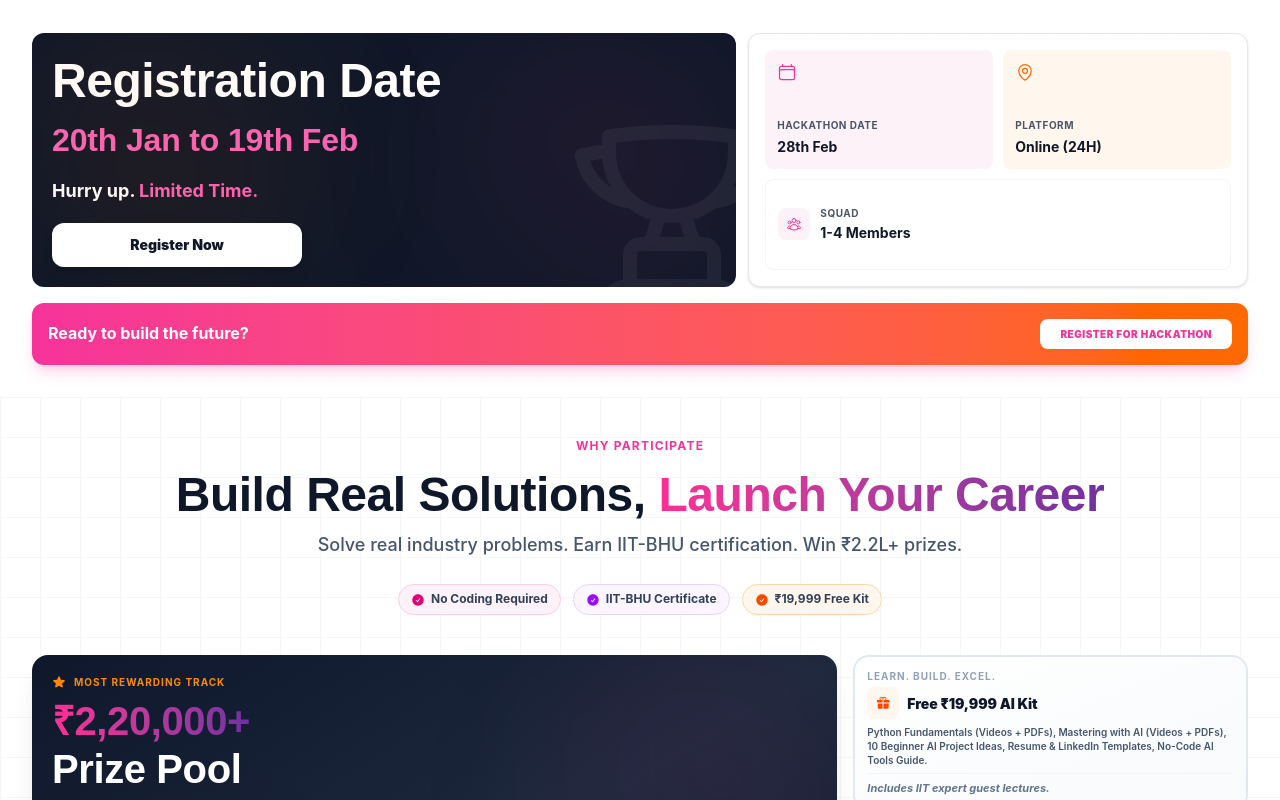
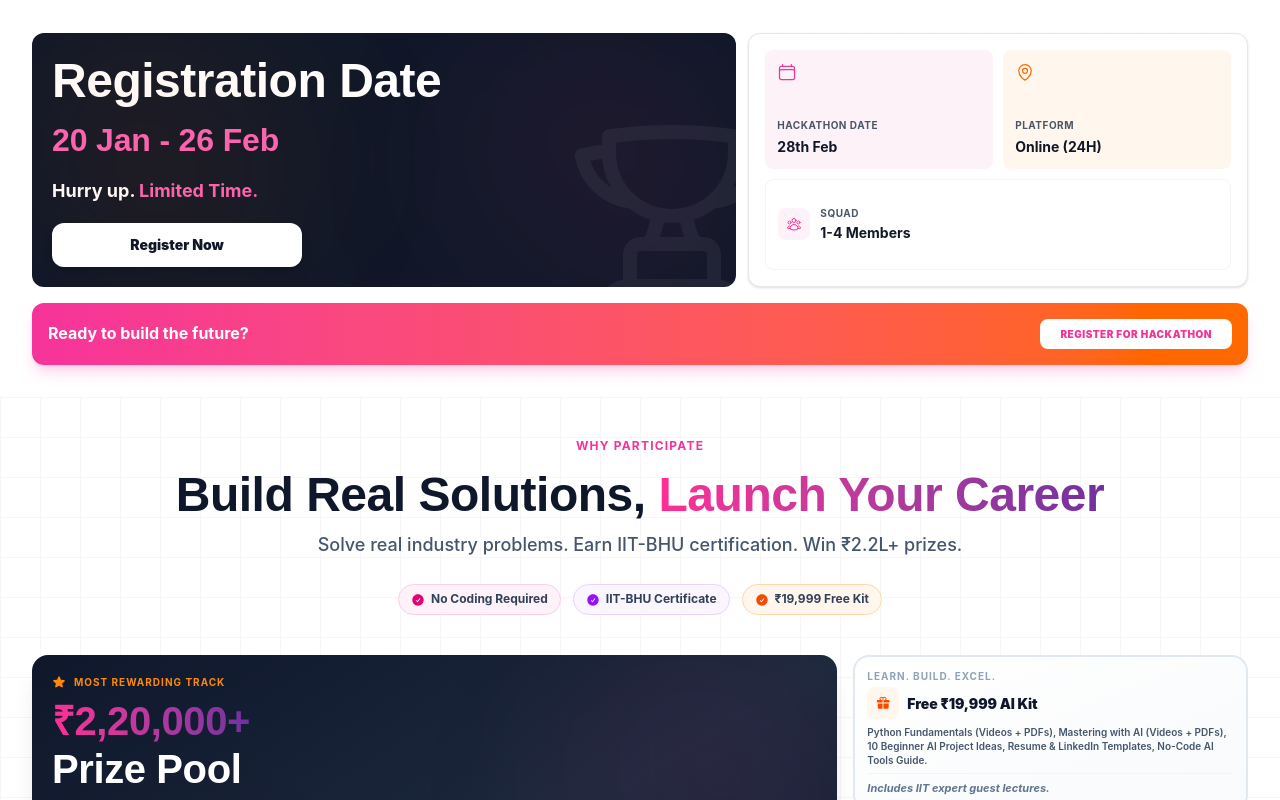
Before and after one commit to ReeturajKumar/Hackfest, a React (Vite) app in the folder client/: page / in a window 1280 px wide. Shown: the part 1060-1860 px from the top of the page. Built offline with nearby package versions, Linux system fonts and the light colour scheme.

Commit message:
feat: Implement Footer, Partners, Pricing, and Schedule UI sections and add payment flow documentation.

```diff
--- a/client/src/components/Footer.jsx
+++ b/client/src/components/Footer.jsx
@@ -30,7 +30,6 @@
     { name: 'Problem Statements', href: '#problems' },
     { name: 'Pricing', href: '#pricing' },
     { name: 'Partners', href: '#partners' },
-    { name: 'Admin Dashboard', href: '/admin/dashboard', isRoute: true }
   ];
 
   const resources = [
--- a/client/src/components/PartnersSection.jsx
+++ b/client/src/components/PartnersSection.jsx
@@ -154,7 +154,7 @@
               Registration Date
             </h3>
             <p className="text-heading-lg text-pink-400 mb-4">
-              20th Jan to 19th Feb
+              20 Jan - 26 Feb
             </p>
 
             {/* Urgency Text */}
--- a/client/src/components/PricingSection.jsx
+++ b/client/src/components/PricingSection.jsx
@@ -147,7 +147,7 @@
             variants={itemVariants}
             className="text-body-md text-slate-500 max-w-2xl mx-auto"
           >
-            Registration Period: <span className="font-bold text-slate-700">January 20 to February 19, 2026</span>
+            Registration Period: <span className="font-bold text-slate-700">20 Jan - 26 Feb</span>
           </motion.p>
         </motion.div>
 
@@ -167,8 +167,8 @@
                 variants={itemVariants}
                 whileHover={{ y: -4, scale: 1.01 }}
                 className={`relative p-6 rounded-2xl border-2 shadow-sm hover:shadow-xl transition-all duration-300 flex flex-col h-full ${plan.popular
-                    ? 'border-pink-300 bg-white'
-                    : 'border-slate-200 bg-white hover:border-pink-300'
+                  ? 'border-pink-300 bg-white'
+                  : 'border-slate-200 bg-white hover:border-pink-300'
                   }`}
               >
                 {/* Popular Badge */}
--- a/client/src/components/ScheduleSection.jsx
+++ b/client/src/components/ScheduleSection.jsx
@@ -38,7 +38,7 @@
     {
       phase: "Phase 1",
       title: "Registration & Onboarding",
-      period: "Jan 20 - Feb 19, 2026",
+      period: "20 Jan - 26 Feb",
       icon: CalendarIcon,
       color: "pink",
       items: [
```
Lines whose indentation alone changed are shown as unchanged.
